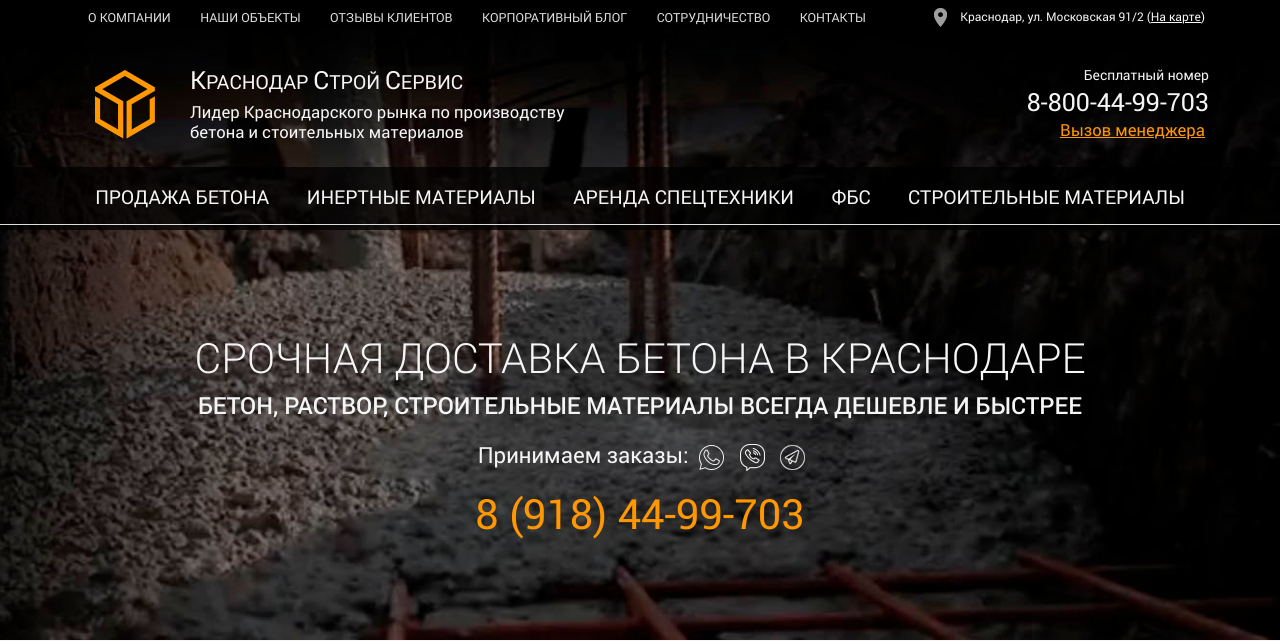
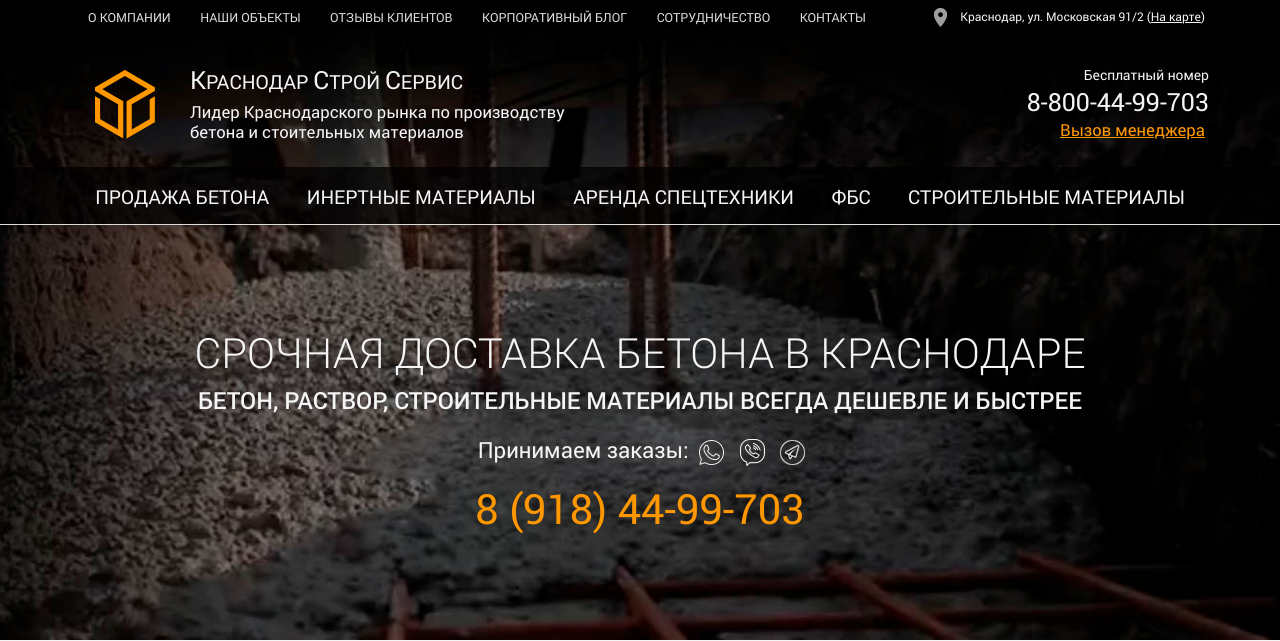
Before and after one commit to RossRich/project_concrete, a PHP site: page / in a window 1280 px wide. Shown: the top 641 px of the page. Run offline with PHP 8.4, Linux system fonts and the light colour scheme.

Commit message:
(reverted from commit 64e02db279d3a776bbeb268657160f586ed7c603)

```diff
--- a/css/main.css
+++ b/css/main.css
@@ -285,7 +285,6 @@ ul.ul_top_menu a:hover {
 .uk-sticky-placeholder {
     background-color: rgba(0, 0, 0, 0.5);
     /*    min-height: 55px;*/
-
 }
 
 .banner .main_menu {
@@ -328,7 +327,6 @@ ul.ul_main_menu li:hover {
 .hr_menu {
     margin: 0;
     padding: 0;
-    height: 5px;
 }
 
 
```
